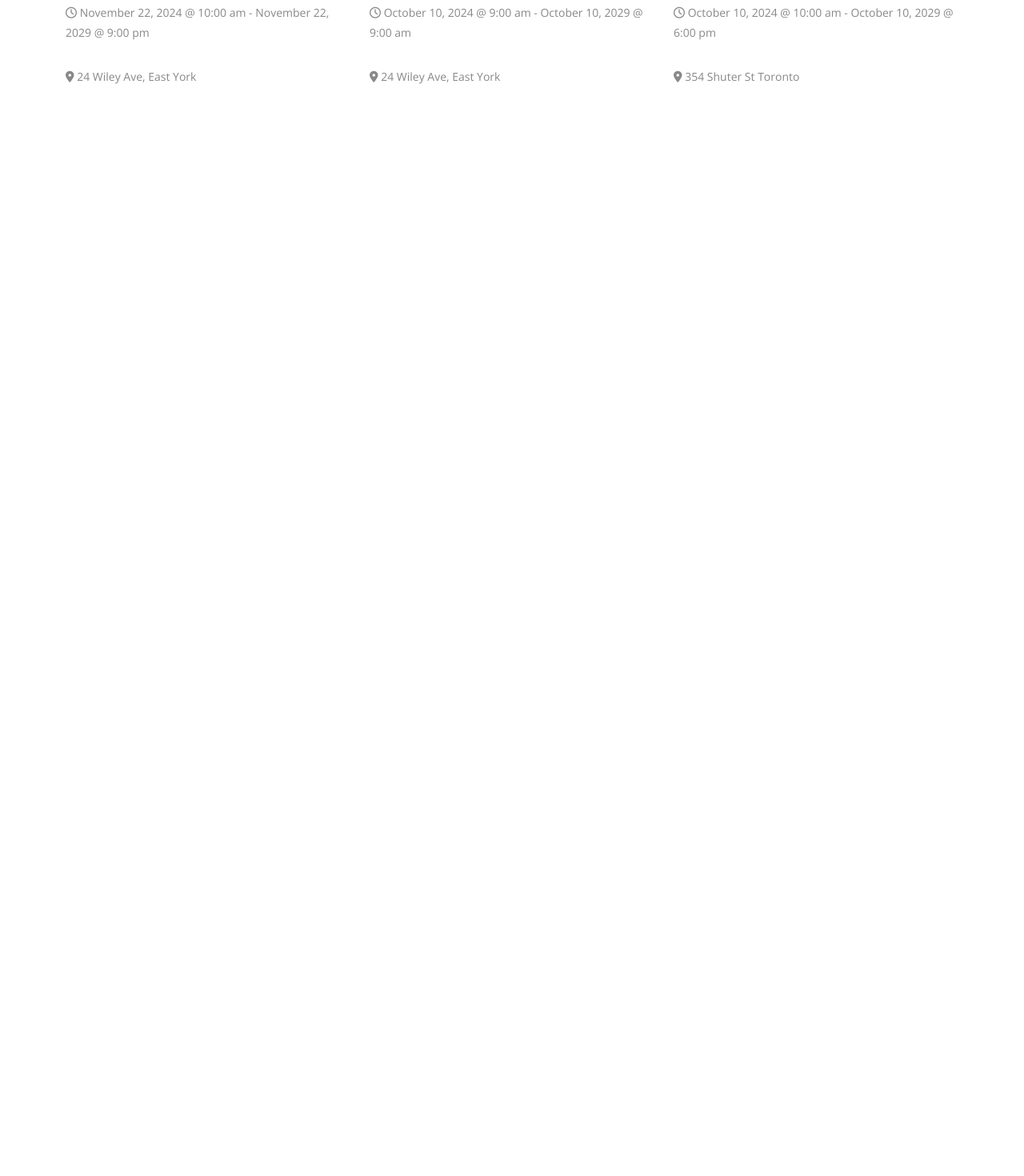
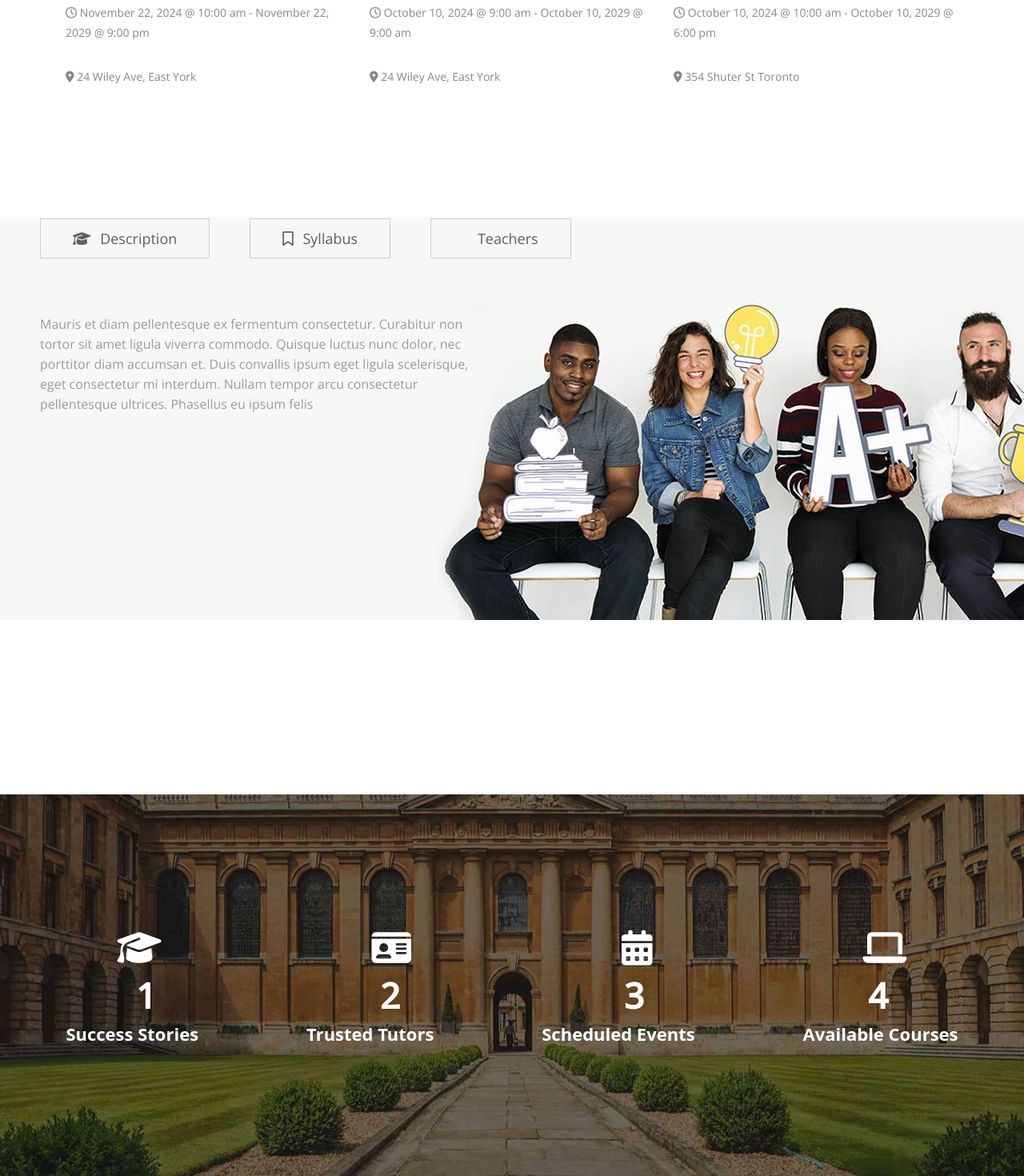
Before and after one commit to zulfuqarov/Last-Project, a React (Vite) app: page / in a window 1280 px wide. Shown: the part 2040-3510 px from the top of the page at 80% size. Before the commit the page ends 3200 px from the top, so only its background shows below. Built offline with nearby package versions, Linux system fonts and the light colour scheme.

Commit message:
Countr 100/50

```diff
--- a/src/App.css
+++ b/src/App.css
@@ -1,5 +1,5 @@
 @import url('https://fonts.googleapis.com/css2?family=Open+Sans:wght@300;400;500&display=swap');
 body{
-    height: 400vh;
+    height: 1000vh;
     font-family: "Open Sans" !important;
 }
--- a/src/componets/homes/Home.jsx
+++ b/src/componets/homes/Home.jsx
@@ -3,8 +3,8 @@ import Navbar from './header/Navbar'
 import Header from './header/Header'
 import SectionsWelcome from './sections/SectionsWelcome'
 import SectionsNewest from './sections/SectionsNewest'
-
-
+import SectionsParalax from './sections/SectionsParalax'
+import SectionCountr from './sections/SectionCountr'
 const Home = () => {
   return (
    <div>
@@ -12,6 +12,8 @@ const Home = () => {
    <Header />
    <SectionsWelcome/>
    <SectionsNewest/>
+   <SectionsParalax/>
+   <SectionCountr/>
    </div>
   )
 }
--- /dev/null
+++ b/src/componets/homes/sections/SectionCount.css
@@ -0,0 +1,24 @@
+.Section-countr{
+    margin-top: 70px;
+    padding-top: 30px;
+    background-image: url(img/h3-parallax-scaled.jpg);
+    background-size: cover;
+    background-position: center;
+    background-repeat: no-repeat;
+    width: 100%;
+    height: 60vh;
+    display: flex;
+    flex-direction: column;
+    justify-content: center;
+    text-align: center !important;
+}
+.countr-any{
+    font-size: 44px;
+    color: white;
+    font-weight: 700;
+    padding: 15px;
+}
+.countr-span span{
+    font-size: 22px;
+    font-family: system-ui, -apple-system, BlinkMacSystemFont, 'Segoe UI', Roboto, Oxygen, Ubuntu, Cantarell, 'Open Sans', 'Helvetica Neue', sans-serif;
+}
--- /dev/null
+++ b/src/componets/homes/sections/SectionCountr.jsx
@@ -0,0 +1,28 @@
+import React from "react";
+import "./SectionCount.css";
+const SectionCountr = () => {
+  return (
+    <section className="Section-countr countr-any">
+      <div className="d-flex justify-content-around">
+        <i class="fa-solid fa-graduation-cap"></i>
+        <i class="fa-solid fa-id-card"></i>
+        <i class="fa-solid fa-calendar-days"></i>
+        <i class="fa-solid fa-laptop"></i>
+      </div>
+      <div className="d-flex justify-content-around countr-any">
+        <h1>1</h1>
+        <h1>2</h1>
+        <h1>3</h1>
+        <h1>4</h1>
+      </div>
+      <div className="d-flex justify-content-around countr-span">
+        <span>Success Stories</span>
+        <span>Trusted Tutors</span>
+        <span>Scheduled Events</span>
+        <span>Available Courses</span>
+      </div>
+    </section>
+  );
+};
+
+export default SectionCountr;
--- a/src/componets/homes/sections/SectionsNewst.css
+++ b/src/componets/homes/sections/SectionsNewst.css
@@ -14,12 +14,7 @@
 
 }
 
-.Newst-Events-card-img{
-    width: 344px;
-}
-.Newst-Events-card-img img{
-    width: 100%;
-}
+
 .Newst-Events-card-img:hover .newest-date{
     background-color: #2a2a2b;
 }
@@ -50,6 +45,15 @@
     padding: 15px 0;
     line-height: 25px;
 }
+
+.Newst-Events-card-img img{
+    width: 100%;
+}
+@media(min-width:1200px){
+    .Newst-Events-card-img{
+        width: 344px;
+    }
+}
 @media(max-width:768px){
     .Sections-Newst-Events >h1{
         font-size: 28px;
--- /dev/null
+++ b/src/componets/homes/sections/SectionsParalax.css
@@ -0,0 +1,35 @@
+.Section-paralaxe{
+    padding-top: 80px;
+    background-image: url(./img/h3-image-5.jpg);
+    background-position: center;
+    background-repeat: no-repeat;
+    background-size: auto;
+    width: 100%;
+    height: 100vh;
+}
+.Paralaxe-about{
+    padding: 70px 0 70px 50px;
+}
+.Paralaxe-about a{
+    text-align: center;
+    color: rgb(95, 95, 95);
+    margin-right: 50px;
+    font-size: 18px;
+    border: 1px solid #cecece;
+    padding: 15px 40px;
+    display: inline-block;
+    transition: 0.5s ease all;
+}.Paralaxe-about a > i{
+    padding-right: 7px;
+}
+.Paralaxe-about a:hover{
+    color: rgb(81, 81, 240);
+    background-color: white;
+}
+.Paralaxe-about-span{
+    padding-left: 50px;
+}
+.Paralaxe-about-span span{
+    line-height: 25px;
+    color: rgb(156, 156, 156);
+}
--- /dev/null
+++ b/src/componets/homes/sections/SectionsParalax.jsx
@@ -0,0 +1,35 @@
+import React from "react";
+import "./SectionsParalax.css";
+const SectionsParalax = () => {
+  return (
+    <section className="Section-paralaxe">
+      <div className="Paralaxe-about">
+        <a href="">
+          {" "}
+          <i class="fa-solid fa-graduation-cap"></i> Description
+        </a>
+        <a href="">
+          {" "}
+          <i class="fa-regular fa-bookmark"></i> Syllabus
+        </a>
+        <a href="">
+          {" "}
+          <i class="fa-light fa-user-group"></i>Teachers
+        </a>
+      </div>
+      <div className="Paralaxe-about-span">
+        <span>
+          Mauris et diam pellentesque ex fermentum consectetur. Curabitur non{" "}
+          <br />
+          tortor sit amet ligula viverra commodo. Quisque luctus nunc dolor, nec{" "}
+          <br />
+          porttitor diam accumsan et. Duis convallis ipsum eget ligula
+          scelerisque, <br /> eget consectetur mi interdum. Nullam tempor arcu
+          consectetur <br /> pellentesque ultrices. Phasellus eu ipsum felis
+        </span>
+      </div>
+    </section>
+  );
+};
+
+export default SectionsParalax;
--- a/src/componets/homes/sections/SectionsWelcome.css
+++ b/src/componets/homes/sections/SectionsWelcome.css
@@ -55,7 +55,11 @@
     flex-direction: column;
     justify-content: space-between;
 }
-
+@media(max-width:1200px){
+    .latest{
+        padding-top: 50px;
+    }
+}
 @media(max-width:768px){
     .welcome-img{
         width: 291px;
--- a/src/componets/homes/sections/SectionsWelcome.jsx
+++ b/src/componets/homes/sections/SectionsWelcome.jsx
@@ -11,7 +11,7 @@ const SectionsWelcome = () => {
   return (
     <div className="container">
       <section className="Section-Welcome row">
-        <div className="welcome welcome-any col-12 col-md-6">
+        <div className="welcome welcome-any col-12 col-md-12 col-xl-6">
           <h1>Welcome</h1>
 
           <span>
@@ -24,7 +24,7 @@ const SectionsWelcome = () => {
           </div>
         </div>
 
-        <div className="latest welcome-any col-12 col-md-6">
+        <div className="latest welcome-any col-12 col-md-12 col-xl-6">
           <h1>Latest news</h1>
 
           <span>
--- a/src/componets/homes/sections/propscard/Propscard.jsx
+++ b/src/componets/homes/sections/propscard/Propscard.jsx
@@ -2,7 +2,7 @@ import React from "react";
 
 const propscard = ({ newesth1, newestspan1, newestspan2,Newestimg }) => {
   return (
-    <div className="Newst-Events-card  col-12 col-md-4">
+    <div className="Newst-Events-card  col-12 col-md-6 col-lg-4">
       <div className="Newst-Events-card-img">
         <div>
           <span className="newest-date">
```
Also changed, not shown: src/componets/homes/sections/img/h3-image-5.jpg (added), src/componets/homes/sections/img/h3-parallax-scaled.jpg (added).
